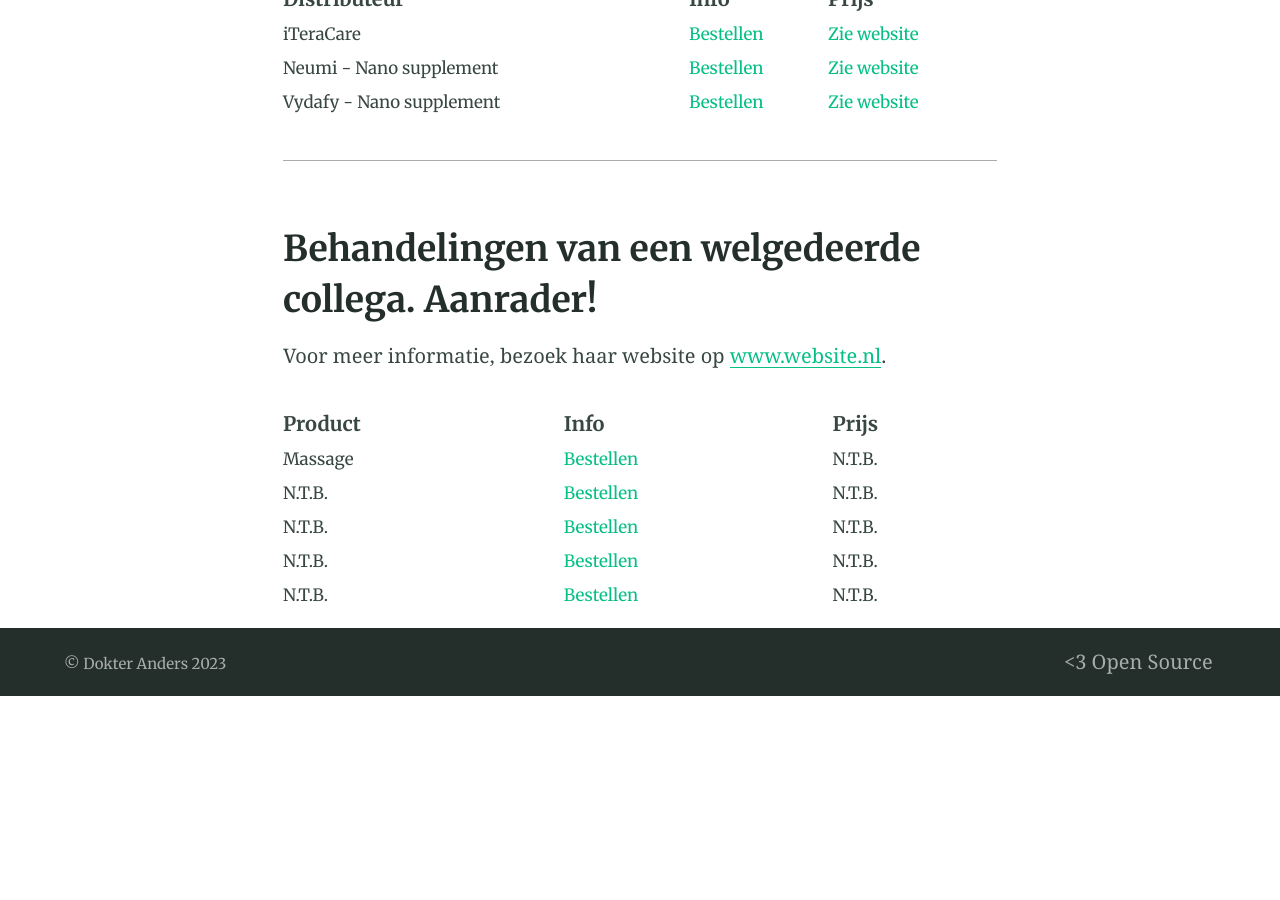
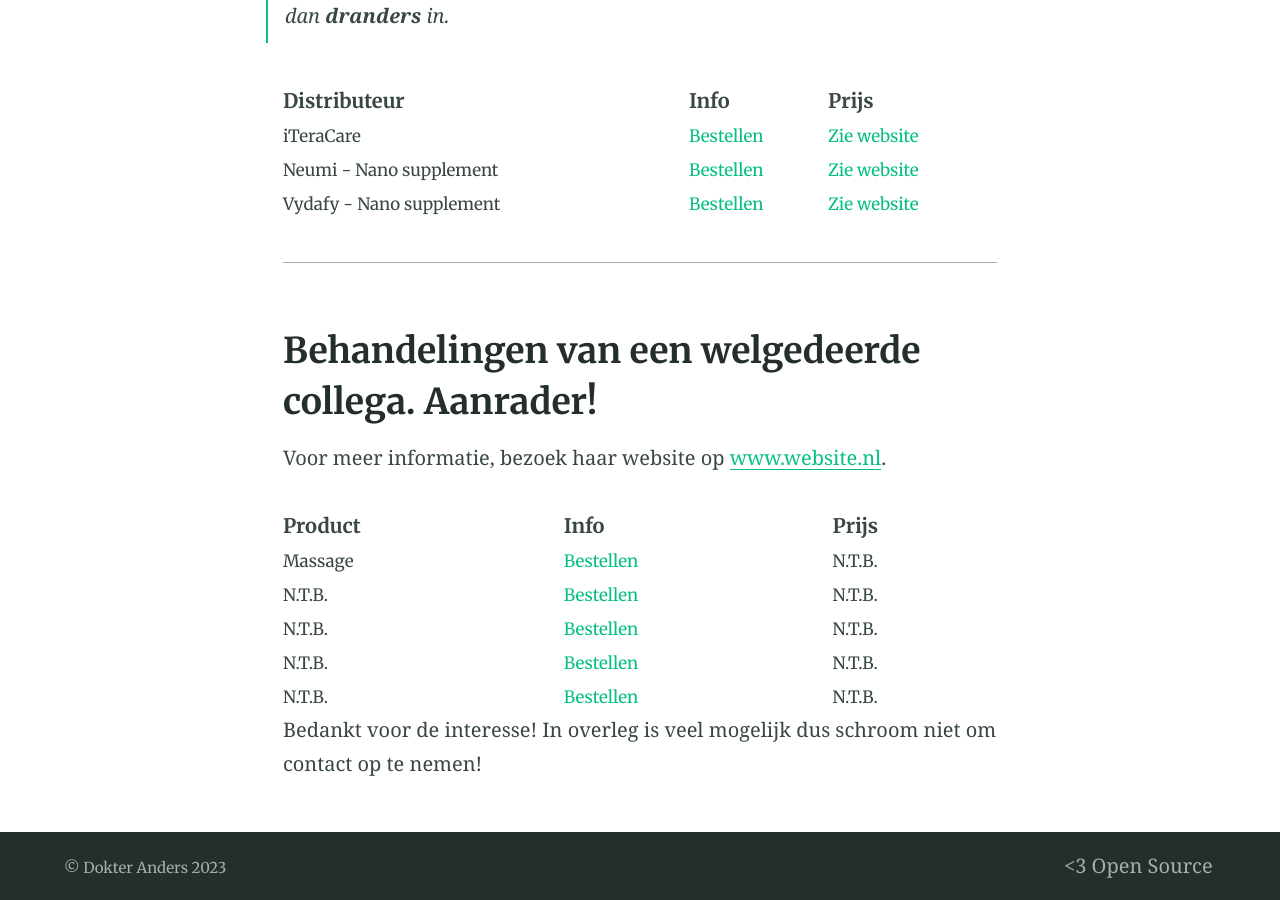
Before and after one commit to dokteranders/dokteranders.com, a Jekyll site: the page built from behandelingen.md, in a window 1280 px wide and 900 px high, scrolled down 1447 px. Built offline with Jekyll 4.4.1, drawn with Linux system fonts in a browser that asks for light colours; before the commit the page ends 2143 px from its top, so only the background shows below that.

Commit message:
Update behandelingen.md

```diff
--- a/behandelingen.md
+++ b/behandelingen.md
@@ -26,6 +26,8 @@
 | MMS | [Bestellen](https://vidafyglobal.com/dranders) | € 20,-
 | Colloidaal Zilver | [Bestellen](/contact/)  | € 10,- (100 ml)
 
+---
+
 > Onderstaande supplementen en overige artikelen zijn een uitstekende aanvulling op de aangeboden therapieën. Sommige artikelen worden via een betrouwbare partner geleverd. Voor deze partijen ben ik onafhankelijk distribiteur. Wordt er bij het bestellen gevraagd naar een sponsornaam, vul dan **dranders** in.
 
 | **Distributeur** | **Info** | **Prijs** |
@@ -46,3 +48,6 @@
 | N.T.B. | [Bestellen](/contact/) | N.T.B.
 | N.T.B. | [Bestellen](https://vidafyglobal.com/dranders) | N.T.B.
 | N.T.B. | [Bestellen](/contact/) | N.T.B.
+
+
+Bedankt voor de interesse! In overleg is veel mogelijk dus schroom niet om contact op te nemen!
```
